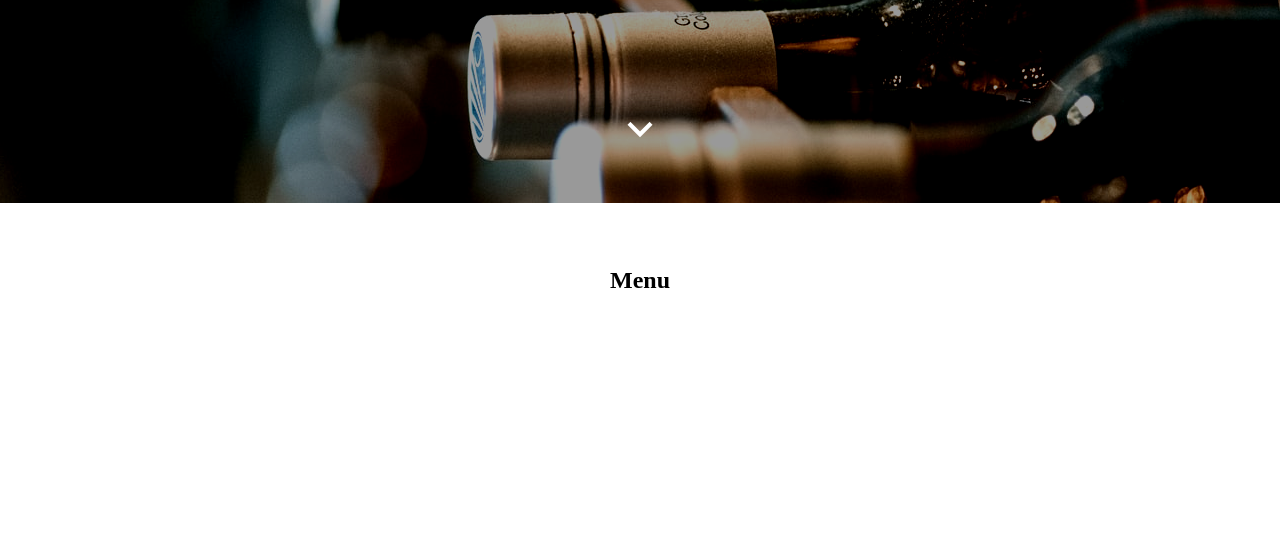
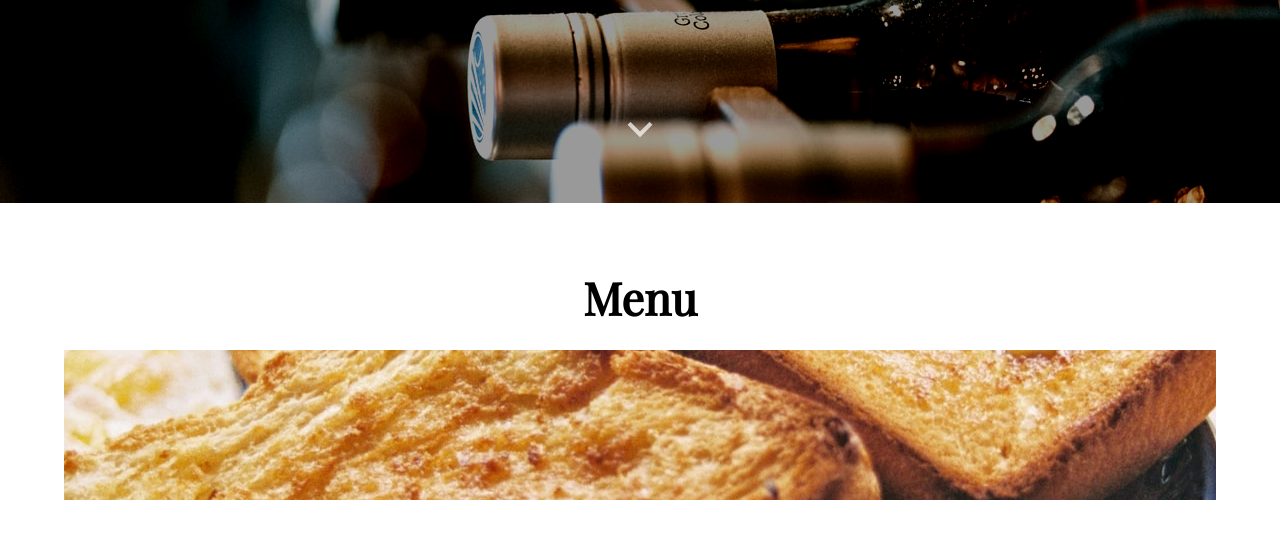
Before and after one commit to JuanDavid13/LaSede, a plain HTML site: page index.html in a window 1280 px wide. Shown: the part 597-1136 px from the top of the page. Before the commit the page ends 955 px from the top, so only its background shows below. Drawn offline with nearby package versions, Linux system fonts and the light colour scheme.

Commit message:
Update index.html

```diff
--- a/index.html
+++ b/index.html
@@ -5,7 +5,7 @@
     <meta name="viewport" content="width=device-width, initial-scale=1.0">
     <title>La Sede</title>
     <link rel="stylesheet" href="Stylesheet.css">
-    <link href="https://fonts.googleapis.com/css2?family=Roboto&display=swap" rel="stylesheet">
+    <link href="https://fonts.googleapis.com/css2?family=Playfair+Display&family=Roboto&display=swap" rel="stylesheet">
     <link href="https://fonts.googleapis.com/icon?family=Material+Icons" rel="stylesheet">
 
 </head>
@@ -127,6 +127,9 @@
         </a>
         <a href="#" class="changetodark">Galería</a>
         <a href="#" class="changetodark">Contactar</a>
+        <a href="javascript:void(0);" class="icon changetodark" onclick="display_options()">
+            <i class="material-icons icon">menu</i>
+          </a>
     </nav>
 
     <header id="header">
@@ -245,8 +248,10 @@
 
     </header>
     <section id="menu">
-        <h1>Menu</h1>
-
+        <h1 class="title">Menu</h1>
+        <div id="imagemenu">
+            <img id="tostadas" src="fotosbar/foto2.jpg" alt="tostadas">
+        </div>
     </section>
 
     <script src="scripts.js"></script>
```
